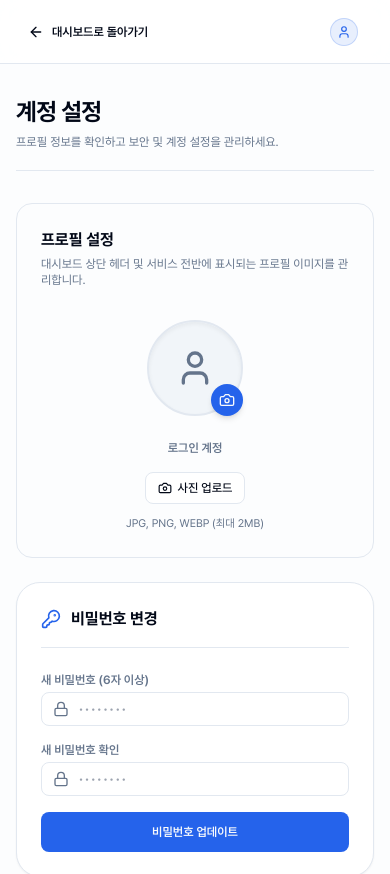
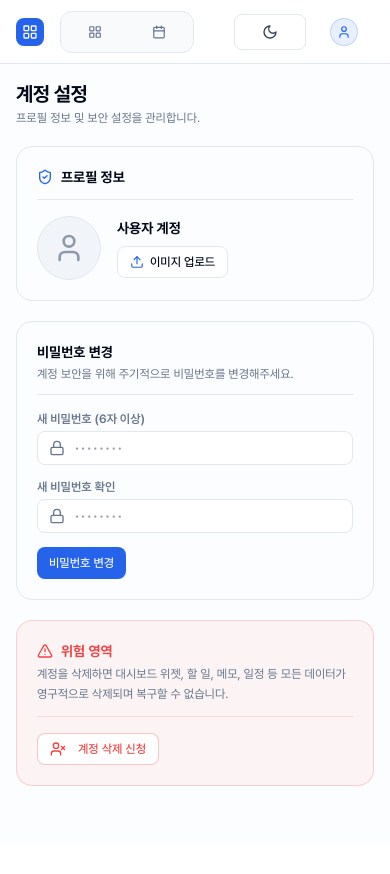
Before and after one commit to jaywai-lee/DashCraft, a Next.js app: page /settings in a window 390 px wide. Shown: the top 874 px of the page. After the commit the page ends 844 px from the top, so only its background shows below. Built offline with nearby package versions, Linux system fonts and the light colour scheme; no server answers; the database is empty.

Commit message:
feat: 아바타 스토리지 최적화, 계정 삭제 시 아바타 삭제 및 설정 화면 UI 개선 (#79)

```diff
--- a/src/features/profile/model/useProfileAvatar.ts
+++ b/src/features/profile/model/useProfileAvatar.ts
@@ -1,128 +1,104 @@
 "use client";
 
 import { useState } from "react";
-import { useRouter } from "next/navigation";
+import { createClient } from "@/shared/lib/client";
+import { resizeImageToWebP } from "@/shared/lib/imageResizer";
 import { toast } from "sonner";
-import { createClient } from "@/shared/lib/client";
 
-const MAX_FILE_SIZE = 2 * 1024 * 1024;
-const ALLOWED_TYPES = ["image/jpeg", "image/png", "image/webp"];
-
-export const useProfileAvatar = (initialAvatarUrl?: string) => {
-  const router = useRouter();
+export const useProfileAvatar = () => {
   const supabase = createClient();
-
-  const [avatarUrl, setAvatarUrl] = useState<string | undefined>(
-    initialAvatarUrl,
-  );
   const [isUploading, setIsUploading] = useState(false);
 
-  const handleUploadAvatar = async (e: React.ChangeEvent<HTMLInputElement>) => {
-    const file = e.target.files?.[0];
-    if (!file) return;
+  const uploadAvatar = async (file: File) => {
+    try {
+      setIsUploading(true);
 
-    if (!ALLOWED_TYPES.includes(file.type)) {
-      toast.error("지원하지 않는 파일 형식입니다.", {
-        description: "JPG, PNG, WEBP 이미지 파일만 업로드할 수 있습니다.",
-      });
-      return;
-    }
-
-    if (file.size > MAX_FILE_SIZE) {
-      toast.error("파일 용량이 너무 큽니다.", {
-        description: "2MB 이하의 이미지 파일만 업로드할 수 있습니다.",
-      });
-      return;
-    }
-
-    setIsUploading(true);
-
-    try {
       const {
         data: { user },
-        error: userError,
       } = await supabase.auth.getUser();
+      if (!user) throw new Error("인증 세션이 유효하지 않습니다.");
 
-      if (userError || !user) {
-        throw new Error("사용자 세션을 찾을 수 없습니다.");
-      }
+      const webpBlob = await resizeImageToWebP(file, 512, 512, 0.85);
 
-      const fileExt = file.name.split(".").pop()?.toLowerCase() || "png";
-      const filePath = `${user.id}/avatar.${fileExt}`;
+      const timestamp = Date.now();
+      const newFilePath = `${user.id}/${timestamp}.webp`;
+
+      const { data: existingFiles } = await supabase.storage
+        .from("avatars")
+        .list(user.id);
 
       const { error: uploadError } = await supabase.storage
         .from("avatars")
-        .upload(filePath, file, { upsert: true });
+        .upload(newFilePath, webpBlob, {
+          contentType: "image/webp",
+          upsert: false,
+        });
 
-      if (uploadError) throw uploadError;
+      if (uploadError) throw new Error(uploadError.message);
 
-      const {
-        data: { publicUrl },
-      } = supabase.storage.from("avatars").getPublicUrl(filePath);
-
-      const avatarUrlWithCacheBust = `${publicUrl}?t=${Date.now()}`;
-
-      const { error: updateError } = await supabase.auth.updateUser({
-        data: { avatar_url: avatarUrlWithCacheBust },
-      });
-
-      if (updateError) throw updateError;
-
-      setAvatarUrl(avatarUrlWithCacheBust);
-      toast.success("프로필 이미지가 변경되었습니다.");
-      router.refresh();
-    } catch (err: unknown) {
-      const error = err as Error;
-      toast.error("프로필 이미지 변경 실패", { description: error.message });
-    } finally {
-      setIsUploading(false);
-      e.target.value = "";
-    }
-  };
-
-  const handleRemoveAvatar = async () => {
-    setIsUploading(true);
-
-    try {
-      const {
-        data: { user },
-        error: userError,
-      } = await supabase.auth.getUser();
-
-      if (userError || !user) {
-        throw new Error("사용자 세션을 찾을 수 없습니다.");
-      }
-
-      const { data: fileList } = await supabase.storage
-        .from("avatars")
-        .list(user.id);
-
-      if (fileList && fileList.length > 0) {
-        const filesToRemove = fileList.map((f) => `${user.id}/${f.name}`);
+      if (existingFiles && existingFiles.length > 0) {
+        const filesToRemove = existingFiles.map((f) => `${user.id}/${f.name}`);
         await supabase.storage.from("avatars").remove(filesToRemove);
       }
 
       const { error: updateError } = await supabase.auth.updateUser({
-        data: { avatar_url: null },
+        data: {
+          avatar_path: newFilePath,
+        },
       });
 
-      if (updateError) throw updateError;
+      if (updateError) throw new Error(updateError.message);
 
-      setAvatarUrl(undefined);
-      toast.success("기본 프로필 이미지로 변경되었습니다.");
-      router.refresh();
-    } catch (err: unknown) {
-      const error = err as Error;
-      toast.error("프로필 이미지 삭제 실패", { description: error.message });
+      toast.success("프로필 이미지가 변경되었습니다.");
+      return newFilePath;
+    } catch (err) {
+      const message =
+        err instanceof Error ? err.message : "아바타 업로드에 실패했습니다.";
+      toast.error(message);
+      return null;
+    } finally {
+      setIsUploading(false);
+    }
+  };
+
+  const deleteAvatar = async () => {
+    try {
+      setIsUploading(true);
+      const {
+        data: { user },
+      } = await supabase.auth.getUser();
+      if (!user) throw new Error("인증 세션이 유효하지 않습니다.");
+
+      const { data: existingFiles } = await supabase.storage
+        .from("avatars")
+        .list(user.id);
+
+      if (existingFiles && existingFiles.length > 0) {
+        const filesToRemove = existingFiles.map((f) => `${user.id}/${f.name}`);
+        await supabase.storage.from("avatars").remove(filesToRemove);
+      }
+
+      const { error: updateError } = await supabase.auth.updateUser({
+        data: {
+          avatar_path: null,
+        },
+      });
+
+      if (updateError) throw new Error(updateError.message);
+
+      toast.success("프로필 이미지가 기본 상태로 초기화되었습니다.");
+    } catch (err) {
+      const message =
+        err instanceof Error ? err.message : "아바타 삭제에 실패했습니다.";
+      toast.error(message);
     } finally {
       setIsUploading(false);
     }
   };
 
   return {
-    avatarUrl,
     isUploading,
-    handleUploadAvatar,
-    handleRemoveAvatar,
+    uploadAvatar,
+    deleteAvatar,
   };
 };
--- a/src/features/profile/ui/ProfileSection.tsx
+++ b/src/features/profile/ui/ProfileSection.tsx
@@ -1,111 +1,111 @@
 "use client";
 
 import React, { useRef } from "react";
+import { useProfileAvatar } from "../model/useProfileAvatar";
 import { Button } from "@/shared/ui/button";
-import { useProfileAvatar } from "../model/useProfileAvatar";
-import { Camera, Loader2, Trash2, User } from "lucide-react";
+import { User, Upload, Trash2, Loader2, ShieldCheck } from "lucide-react";
+import Image from "next/image";
 
 interface ProfileSectionProps {
-  userEmail?: string;
-  initialAvatarUrl?: string;
+  userEmail: string;
+  avatarUrl?: string;
+  onAvatarUpdated?: () => void;
 }
 
 export const ProfileSection = ({
   userEmail,
-  initialAvatarUrl,
+  avatarUrl,
+  onAvatarUpdated,
 }: ProfileSectionProps) => {
   const fileInputRef = useRef<HTMLInputElement>(null);
-  const { avatarUrl, isUploading, handleUploadAvatar, handleRemoveAvatar } =
-    useProfileAvatar(initialAvatarUrl);
+  const { isUploading, uploadAvatar, deleteAvatar } = useProfileAvatar();
+
+  const handleFileChange = async (e: React.ChangeEvent<HTMLInputElement>) => {
+    const file = e.target.files?.[0];
+    if (!file) return;
+
+    const newPath = await uploadAvatar(file);
+    if (newPath) {
+      onAvatarUpdated?.();
+    }
+
+    if (fileInputRef.current) {
+      fileInputRef.current.value = "";
+    }
+  };
+
+  const handleDelete = async () => {
+    await deleteAvatar();
+    onAvatarUpdated?.();
+  };
 
   return (
-    <div className="bg-card border rounded-2xl p-6 space-y-6 shadow-xs">
-      <div className="space-y-1">
-        <h2 className="text-base font-bold text-foreground">프로필 설정</h2>
-        <p className="text-xs text-muted-foreground">
-          대시보드 상단 헤더 및 서비스 전반에 표시되는 프로필 이미지를
-          관리합니다.
-        </p>
+    <div className="p-5 sm:p-6 bg-card rounded-2xl border border-border space-y-4 shadow-xs">
+      <div className="flex items-center justify-between border-b border-border/50 pb-3">
+        <h3 className="text-sm font-bold text-foreground flex items-center gap-2">
+          <ShieldCheck className="w-4 h-4 text-primary" />
+          프로필 정보
+        </h3>
       </div>
 
-      <div className="flex flex-col sm:flex-row items-center gap-6 pt-2">
-        <div className="relative group shrink-0">
-          <div className="w-24 h-24 rounded-full border-2 border-border overflow-hidden bg-muted flex items-center justify-center relative shadow-inner">
+      <div className="flex items-center gap-4 sm:gap-5">
+        <div className="relative w-16 h-16 sm:w-18 sm:h-18 rounded-full overflow-hidden bg-muted border border-border flex items-center justify-center shrink-0 shadow-xs">
           {avatarUrl ? (
-              // eslint-disable-next-line @next/next/no-img-element
-              <img
+            <Image
               src={avatarUrl}
-                alt="Profile Avatar"
+              alt="프로필 이미지"
               className="w-full h-full object-cover"
             />
           ) : (
-              <User className="w-10 h-10 text-muted-foreground" />
+            <User className="w-8 h-8 sm:w-9 sm:h-9 text-muted-foreground/70" />
           )}
-
           {isUploading && (
             <div className="absolute inset-0 bg-background/70 backdrop-blur-xs flex items-center justify-center">
-                <Loader2 className="w-6 h-6 animate-spin text-primary" />
+              <Loader2 className="w-5 h-5 animate-spin text-primary" />
             </div>
           )}
         </div>
 
-          <button
-            type="button"
-            disabled={isUploading}
-            onClick={() => fileInputRef.current?.click()}
-            className="absolute bottom-0 right-0 w-8 h-8 rounded-full bg-primary text-primary-foreground shadow-md flex items-center justify-center hover:scale-105 active:scale-95 transition-all cursor-pointer disabled:opacity-50"
-            title="이미지 변경"
-          >
-            <Camera className="w-4 h-4" />
-          </button>
+        <div className="space-y-2 flex-1 min-w-0">
+          <div>
+            <p className="text-sm sm:text-base font-bold text-foreground truncate">
+              {userEmail || "사용자 계정"}
+            </p>
+          </div>
 
+          <div className="flex items-center gap-2">
             <input
+              type="file"
               ref={fileInputRef}
-            type="file"
-            accept="image/jpeg,image/png,image/webp"
-            onChange={handleUploadAvatar}
+              onChange={handleFileChange}
+              accept="image/png, image/jpeg, image/webp"
               className="hidden"
             />
-        </div>
-
-        <div className="space-y-3 text-center sm:text-left flex-1">
-          <div>
-            <span className="text-xs font-semibold text-muted-foreground block">
-              로그인 계정
-            </span>
-            <span className="text-sm font-bold text-foreground font-mono">
-              {userEmail ?? "user@example.com"}
-            </span>
-          </div>
-
-          <div className="flex items-center gap-2 justify-center sm:justify-start pt-1">
             <Button
+              type="button"
               variant="outline"
               size="sm"
               disabled={isUploading}
               onClick={() => fileInputRef.current?.click()}
-              className="text-xs h-8 gap-1.5"
             >
-              <Camera className="w-3.5 h-3.5" />
-              <span>사진 업로드</span>
+              <Upload className="w-3.5 h-3.5 text-primary" />
+              <span>이미지 업로드</span>
             </Button>
 
             {avatarUrl && (
               <Button
-                variant="ghost"
+                type="button"
+                variant="outline"
                 size="sm"
                 disabled={isUploading}
-                onClick={handleRemoveAvatar}
-                className="text-xs h-8 gap-1.5 text-muted-foreground hover:text-destructive"
+                onClick={handleDelete}
+                className="text-destructive hover:text-destructive hover:bg-destructive/10"
               >
                 <Trash2 className="w-3.5 h-3.5" />
-                <span>기본 이미지로 변경</span>
+                <span>삭제</span>
               </Button>
             )}
           </div>
-          <p className="text-[11px] text-muted-foreground">
-            JPG, PNG, WEBP (최대 2MB)
-          </p>
         </div>
       </div>
     </div>
--- a/src/features/settings/model/useSettings.ts
+++ b/src/features/settings/model/useSettings.ts
@@ -1,13 +1,12 @@
 "use client";
 
-import { useState, useEffect } from "react";
-import { useRouter } from "next/navigation";
+import { useState, useEffect, useCallback } from "react";
 import { useQueryClient } from "@tanstack/react-query";
 import { createClient } from "@/shared/lib/client";
+import { getAvatarPublicUrl } from "@/shared/lib/avatar";
 import { toast } from "sonner";
 
 export const useSettings = () => {
-  const router = useRouter();
   const queryClient = useQueryClient();
   const supabase = createClient();
 
@@ -22,20 +21,33 @@ export const useSettings = () => {
   const [confirmEmailInput, setConfirmEmailInput] = useState("");
   const [isDeleting, setIsDeleting] = useState(false);
 
+  const refreshUser = useCallback(async () => {
+    const {
+      data: { user },
+    } = await supabase.auth.getUser();
+
+    if (user) {
+      if (user.email) setUserEmail(user.email);
+      setAvatarUrl(getAvatarPublicUrl(user.user_metadata));
+    }
+  }, [supabase]);
+
   useEffect(() => {
-    const fetchUser = async () => {
-      const {
-        data: { user },
-      } = await supabase.auth.getUser();
-      if (user) {
-        if (user.email) setUserEmail(user.email);
-        if (user.user_metadata?.avatar_url) {
-          setAvatarUrl(user.user_metadata.avatar_url);
-        }
+    void refreshUser();
+
+    const {
+      data: { subscription },
+    } = supabase.auth.onAuthStateChange((_event, session) => {
+      if (session?.user) {
+        if (session.user.email) setUserEmail(session.user.email);
+        setAvatarUrl(getAvatarPublicUrl(session.user.user_metadata));
       }
+    });
+
+    return () => {
+      subscription.unsubscribe();
     };
-    fetchUser();
-  }, [supabase]);
+  }, [supabase, refreshUser]);
 
   const handleChangePassword = async (e: React.SubmitEvent) => {
     e.preventDefault();
@@ -51,7 +63,9 @@ export const useSettings = () => {
     }
 
     setIsChangingPassword(true);
-    const { error } = await supabase.auth.updateUser({ password: newPassword });
+    const { error } = await supabase.auth.updateUser({
+      password: newPassword,
+    });
     setIsChangingPassword(false);
 
     if (error) {
@@ -90,7 +104,7 @@ export const useSettings = () => {
       queryClient.clear();
       await supabase.auth.signOut();
       toast.success("계정이 성공적으로 삭제되었습니다.");
-      router.push("/login");
+      window.location.href = "/login";
     } catch (err) {
       const message =
         err instanceof Error
@@ -110,6 +124,7 @@ export const useSettings = () => {
   return {
     userEmail,
     avatarUrl,
+    refreshUser,
     newPassword,
     setNewPassword,
     confirmPassword,
--- a/src/features/settings/ui/SettingsView.tsx
+++ b/src/features/settings/ui/SettingsView.tsx
@@ -1,19 +1,19 @@
 "use client";
 
 import React from "react";
-import Link from "next/link";
 import { useSettings } from "../model/useSettings";
-import { UserDropdown } from "@/widgets/header/ui/UserDropdown";
 import { ProfileSection } from "@/features/profile/ui/ProfileSection";
 import { Button } from "@/shared/ui/button";
 import { Input } from "@/shared/ui/input/Input";
-import { Modal } from "@/shared/ui/modal";
-import { ShieldAlert, Trash2, Lock, KeyRound, ArrowLeft } from "lucide-react";
+import { Modal } from "@/shared/ui/modal/Modal";
+import { Lock, AlertTriangle, UserX } from "lucide-react";
+import { AppHeader } from "@/widgets/header/ui/AppHeader";
 
 export const SettingsView = () => {
   const {
     userEmail,
     avatarUrl,
+    refreshUser,
     newPassword,
     setNewPassword,
     confirmPassword,
@@ -29,45 +29,33 @@ export const SettingsView = () => {
     closeModal,
   } = useSettings();
 
-  const isEmailMatching = confirmEmailInput === userEmail;
+  return (
+    <div className="min-h-screen bg-muted/20 text-foreground flex flex-col">
+      <AppHeader userEmail={userEmail} avatarUrl={avatarUrl} />
 
-  return (
-    <div className="min-h-screen bg-muted/20 pb-12">
-      <header className="border-b bg-background/80 backdrop-blur-md sticky top-0 z-[100] px-4 sm:px-6 h-16 flex items-center justify-between">
-        <Link href="/dashboard">
-          <Button
-            variant="ghost"
-            size="sm"
-            className="gap-2 text-xs sm:text-sm font-semibold hover:bg-accent cursor-pointer"
-          >
-            <ArrowLeft className="w-4 h-4" />
-            <span>대시보드로 돌아가기</span>
-          </Button>
-        </Link>
-
-        <UserDropdown userEmail={userEmail} avatarUrl={avatarUrl} />
-      </header>
-
-      <main className="max-w-4xl mx-auto py-8 md:py-12 px-4 sm:px-6 space-y-8">
-        <div className="space-y-1.5 border-b pb-5">
-          <h1 className="text-2xl md:text-3xl font-extrabold tracking-tight">
-            계정 설정
-          </h1>
-          <p className="text-xs sm:text-sm text-muted-foreground">
-            프로필 정보를 확인하고 보안 및 계정 설정을 관리하세요.
+      <main className="flex-1 max-w-2xl w-full mx-auto p-4 sm:p-6 space-y-5">
+        <div className="space-y-0.5">
+          <h1 className="text-xl font-bold tracking-tight">계정 설정</h1>
+          <p className="text-xs text-muted-foreground">
+            프로필 정보 및 보안 설정을 관리합니다.
           </p>
         </div>
 
-        <div className="grid grid-cols-1 md:grid-cols-2 gap-6 items-start">
-          <ProfileSection userEmail={userEmail} initialAvatarUrl={avatarUrl} />
+        <ProfileSection
+          userEmail={userEmail}
+          avatarUrl={avatarUrl}
+          onAvatarUpdated={refreshUser}
+        />
 
-          <div className="bg-background border rounded-3xl p-6 sm:p-8 space-y-6 shadow-sm">
-            <div className="flex items-center gap-2.5 border-b pb-4">
-              <KeyRound className="w-5 h-5 text-primary" />
-              <h2 className="text-base font-bold">비밀번호 변경</h2>
+        <div className="p-5 sm:p-6 bg-card rounded-2xl border border-border space-y-4 shadow-xs">
+          <div className="space-y-1 border-b border-border/50 pb-3">
+            <h3 className="text-sm font-bold text-foreground">비밀번호 변경</h3>
+            <p className="text-xs text-muted-foreground">
+              계정 보안을 위해 주기적으로 비밀번호를 변경해주세요.
+            </p>
           </div>
 
-            <form onSubmit={handleChangePassword} className="space-y-4">
+          <form onSubmit={handleChangePassword} className="space-y-3.5">
             <Input
               label="새 비밀번호 (6자 이상)"
               type="password"
@@ -97,79 +85,52 @@ export const SettingsView = () => {
             <Button
               type="submit"
               variant="primary"
-                size="md"
+              size="sm"
               disabled={isChangingPassword}
               isLoading={isChangingPassword}
-                className="w-full text-xs sm:text-sm h-10 mt-2 cursor-pointer"
             >
-                비밀번호 업데이트
+              비밀번호 변경
             </Button>
           </form>
         </div>
+
+        <div className="p-5 sm:p-6 bg-destructive/5 rounded-2xl border border-destructive/20 space-y-4 shadow-xs">
+          <div className="space-y-1 border-b border-destructive/15 pb-3">
+            <h3 className="text-sm font-bold text-destructive flex items-center gap-2">
+              <AlertTriangle className="w-4 h-4" />
+              위험 영역
+            </h3>
+            <p className="text-xs text-muted-foreground leading-relaxed">
+              계정을 삭제하면 대시보드 위젯, 할 일, 메모, 일정 등 모든 데이터가
+              영구적으로 삭제되며 복구할 수 없습니다.
+            </p>
           </div>
 
-        <div className="bg-destructive/5 border border-destructive/20 rounded-3xl p-6 sm:p-8 space-y-4 shadow-sm">
-          <div className="flex items-center gap-2.5 border-b border-destructive/15 pb-4">
-            <ShieldAlert className="w-5 h-5 text-destructive" />
-            <h2 className="text-base font-bold text-destructive">위험 영역</h2>
-          </div>
-
-          <div className="flex flex-col sm:flex-row sm:items-center justify-between gap-4">
-            <div className="space-y-1">
-              <h3 className="text-sm font-bold text-foreground">회원 탈퇴</h3>
-              <p className="text-xs text-muted-foreground leading-relaxed">
-                계정을 삭제하면 작성된 모든 위젯, 메모, 할 일 데이터가 즉시 영구
-                파기됩니다.
-              </p>
-            </div>
           <Button
+            type="button"
             variant="outline"
-              size="md"
+            size="sm"
             onClick={() => setIsDeleteModalOpen(true)}
-              className="border-destructive/30 text-destructive hover:bg-destructive/10 text-xs sm:text-sm shrink-0 h-10 cursor-pointer"
+            className="border-destructive/30 text-destructive hover:bg-destructive/10 hover:text-destructive/70"
           >
-              <Trash2 className="w-4 h-4 mr-2" />
-              계정 삭제
+            <UserX className="w-4 h-4 mr-1.5" />
+            계정 삭제 신청
           </Button>
         </div>
-        </div>
+      </main>
 
       <Modal
         isOpen={isDeleteModalOpen}
         onClose={closeModal}
         title="정말 계정을 삭제하시겠습니까?"
-          maxWidth="md"
-          footer={
-            <div className="flex justify-end gap-2">
-              <Button
-                variant="outline"
-                size="sm"
-                onClick={closeModal}
-                disabled={isDeleting}
-                className="text-xs cursor-pointer"
       >
-                취소
-              </Button>
-              <Button
-                variant="primary"
-                size="sm"
-                onClick={handleDeleteAccount}
-                disabled={!isEmailMatching || isDeleting}
-                isLoading={isDeleting}
-                className="bg-destructive hover:bg-destructive/90 text-white text-xs cursor-pointer"
-              >
-                계정 삭제 확인
-              </Button>
-            </div>
-          }
-        >
-          <div className="space-y-4 text-left">
+        <div className="space-y-4 pt-2">
           <p className="text-xs text-muted-foreground leading-relaxed">
-              이 작업은 취소할 수 없습니다. 실수로 인한 삭제를 방지하기 위해
-              아래에 본인의 이메일 주소(
-              <span className="font-bold text-foreground">{userEmail}</span>)를
-              정확히 입력해주세요.
+            확인을 위해 현재 로그인된 이메일 주소(
+            <span className="font-semibold text-foreground">{userEmail}</span>
+            )를 정확히 입력해주세요.
           </p>
+
           <Input
             label="이메일 확인 입력"
             type="email"
@@ -179,9 +140,35 @@ export const SettingsView = () => {
             }
             placeholder={userEmail}
           />
+
+          <div className="flex justify-end gap-2 pt-2">
+            <Button
+              type="button"
+              variant="outline"
+              size="sm"
+              onClick={closeModal}
+              disabled={isDeleting}
+            >
+              취소
+            </Button>
+            <Button
+              type="button"
+              variant="primary"
+              size="sm"
+              onClick={handleDeleteAccount}
+              disabled={
+                isDeleting ||
+                confirmEmailInput.trim().toLowerCase() !==
+                  userEmail.trim().toLowerCase()
+              }
+              isLoading={isDeleting}
+              className="bg-destructive hover:bg-destructive/90 text-destructive-foreground"
+            >
+              계정 영구 삭제
+            </Button>
+          </div>
         </div>
       </Modal>
-      </main>
     </div>
   );
 };
--- /dev/null
+++ b/src/shared/lib/avatar.ts
@@ -0,0 +1,26 @@
+import { createClient } from "@/shared/lib/client";
+
+export interface UserMetadataLike {
+  avatar_path?: string | null;
+  avatar_url?: string | null;
+}
+
+export const getAvatarPublicUrl = (
+  metadata?: UserMetadataLike | null,
+): string | undefined => {
+  if (!metadata) return undefined;
+
+  if (metadata.avatar_path) {
+    const supabase = createClient();
+    const { data } = supabase.storage
+      .from("avatars")
+      .getPublicUrl(metadata.avatar_path);
+    return data.publicUrl;
+  }
+
+  if (metadata.avatar_url) {
+    return metadata.avatar_url;
+  }
+
+  return undefined;
+};
--- /dev/null
+++ b/src/shared/lib/imageResizer.ts
@@ -0,0 +1,58 @@
+export const resizeImageToWebP = (
+  file: File,
+  maxWidth = 512,
+  maxHeight = 512,
+  quality = 0.85,
+): Promise<Blob> => {
+  return new Promise((resolve, reject) => {
+    const img = new Image();
+    const objectUrl = URL.createObjectURL(file);
+
+    img.onload = () => {
+      URL.revokeObjectURL(objectUrl);
+      let { width, height } = img;
+
+      if (width > height) {
+        if (width > maxWidth) {
+          height = Math.round((height * maxWidth) / width);
+          width = maxWidth;
+        }
+      } else {
+        if (height > maxHeight) {
+          width = Math.round((width * maxHeight) / height);
+          height = maxHeight;
+        }
+      }
+
+      const canvas = document.createElement("canvas");
+      canvas.width = width;
+      canvas.height = height;
+
+      const ctx = canvas.getContext("2d");
+      if (!ctx) {
+        reject(new Error("Canvas 2D Context를 생성할 수 없습니다."));
+        return;
+      }
+
+      ctx.drawImage(img, 0, 0, width, height);
+      canvas.toBlob(
+        (blob) => {
+          if (blob) {
+            resolve(blob);
+          } else {
+            reject(new Error("WebP 이미지 변환 실패"));
+          }
+        },
+        "image/webp",
+        quality,
+      );
+    };
+
+    img.onerror = (err) => {
+      URL.revokeObjectURL(objectUrl);
+      reject(err);
+    };
+
+    img.src = objectUrl;
+  });
+};
```
Also changed, not shown: src/app/api/account/delete/route.ts (+19 -3 lines), 1 other file (tests, documents, lock files or other folders). Lines whose indentation alone changed are shown as unchanged.
